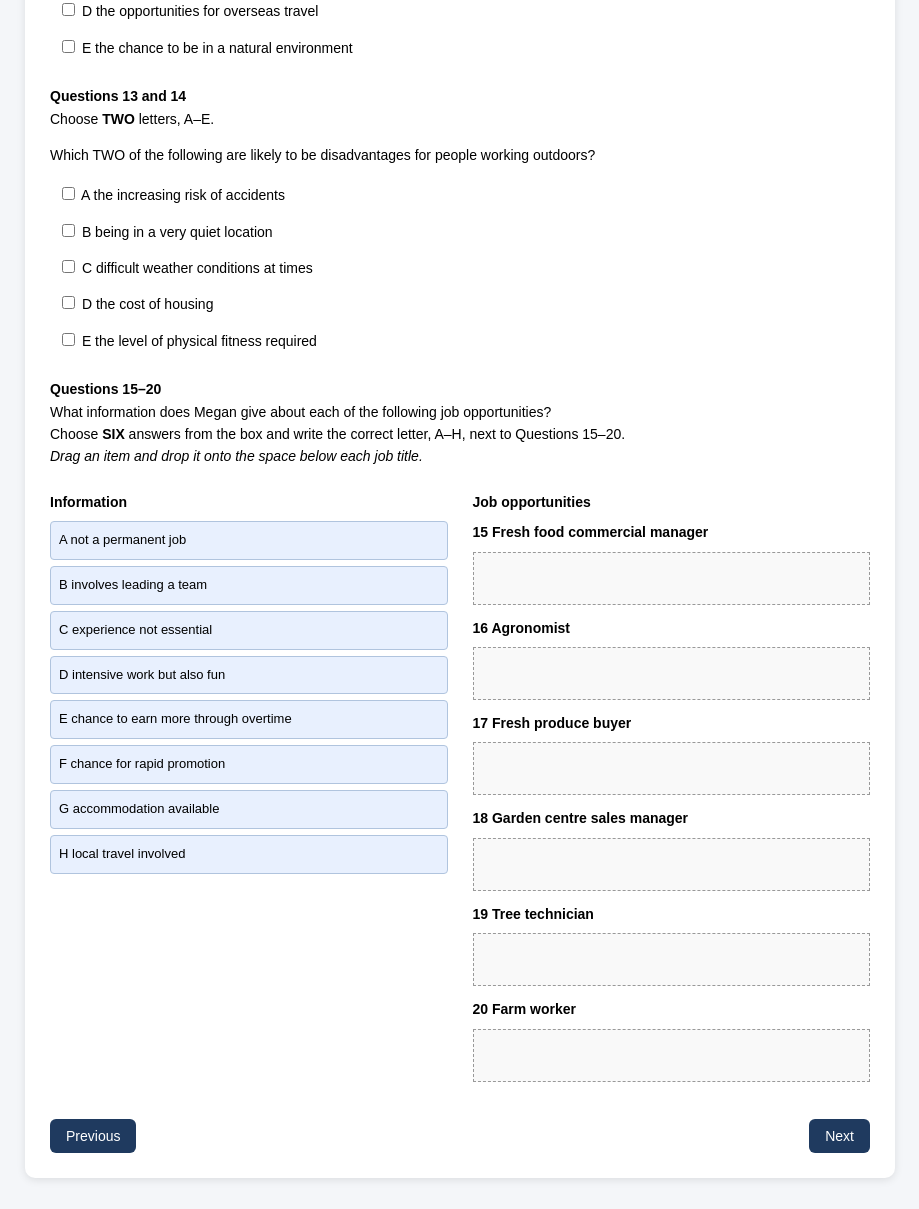
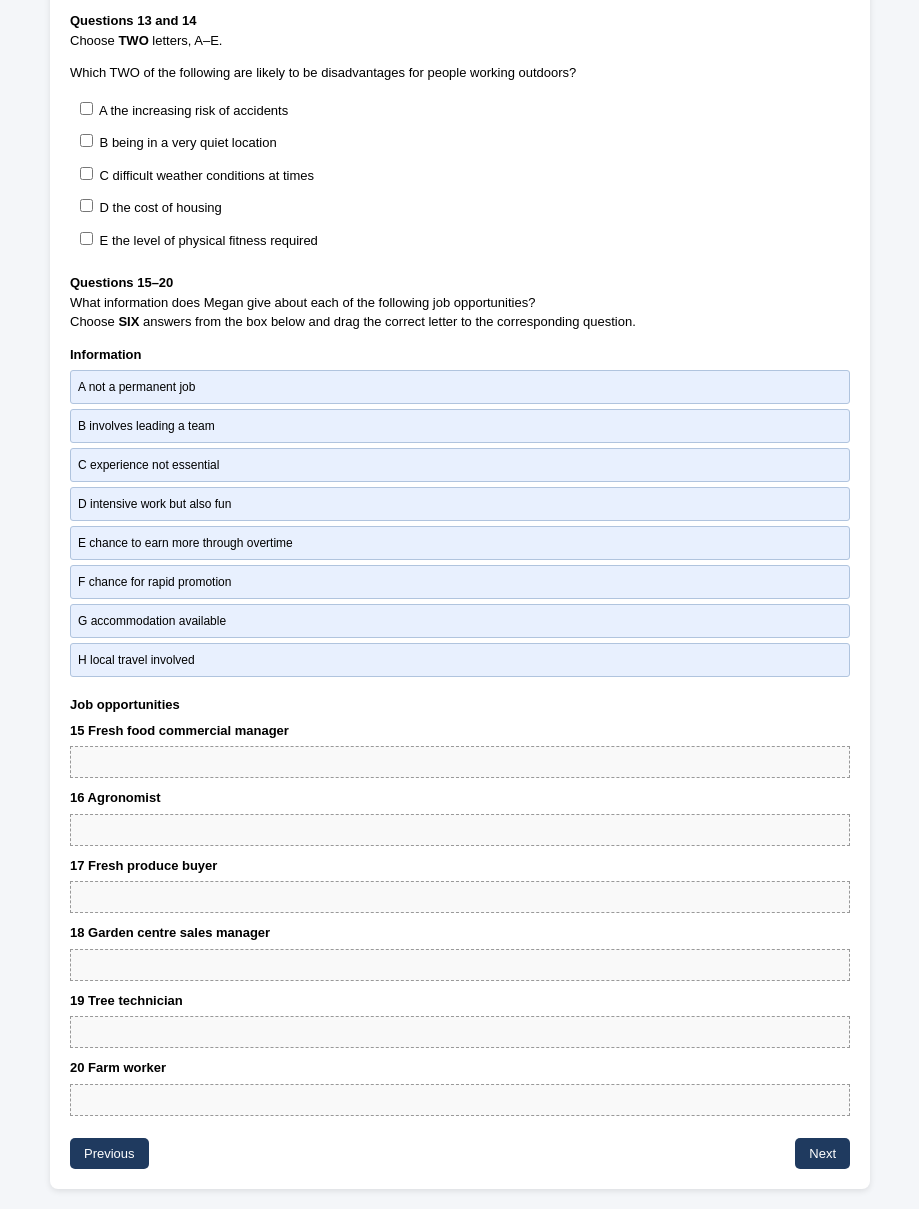
Before and after one commit to globalstandard08-cmd/IELTS-MOCK-TEST-V2, a plain HTML site: page listening-part2.html in a window 1280 px wide. Shown: the part 612-1821 px from the top of the page, without its empty margins (180-1099 px from the left). Drawn offline with Linux system fonts and the light colour scheme.

Commit message:
Update listening-part2.html

```diff
--- a/listening-part2.html
+++ b/listening-part2.html
@@ -10,46 +10,46 @@ body {
     font-family: Arial, sans-serif;
     background: #f4f6f9;
     margin: 0;
-    padding: 25px;
+    padding: 20px;
 }
 
 .container {
-    max-width: 820px;
+    max-width: 780px;
     margin: auto;
     background: white;
-    padding: 25px;
-    border-radius: 10px;
-    box-shadow: 0 2px 8px rgba(0,0,0,0.1);
+    padding: 20px;
+    border-radius: 8px;
+    box-shadow: 0 2px 6px rgba(0,0,0,0.1);
 }
 
 .logo {
     text-align: center;
-    margin-bottom: 15px;
+    margin-bottom: 12px;
 }
 
 .logo img {
-    height: 90px;
+    height: 80px;
     object-fit: contain;
 }
 
 .section-header {
     background-color: #1f3a5f;
     color: white;
-    padding: 10px 18px;
-    border-radius: 6px;
-    margin-bottom: 20px;
-    font-size: 16px;
+    padding: 8px 15px;
+    border-radius: 5px;
+    margin-bottom: 18px;
+    font-size: 15px;
     font-weight: bold;
 }
 
 .audio-player {
     background-color: #f8fbfe;
     border: 1px solid #d4e0ed;
-    border-radius: 6px;
-    padding: 12px;
-    margin-bottom: 20px;
+    border-radius: 5px;
+    padding: 10px;
+    margin-bottom: 18px;
     text-align: center;
-    font-size: 14px;
+    font-size: 13px;
 }
 
 audio {
@@ -59,71 +59,73 @@ audio {
 h1 {
     color: #1f3a5f;
     text-align: center;
-    margin-bottom: 18px;
-    font-size: 19px;
+    margin-bottom: 15px;
+    font-size: 18px;
 }
 
 .instructions {
     background-color: #f8fbfe;
-    border-left: 4px solid #1f3a5f;
-    padding: 12px;
-    margin-bottom: 20px;
-    line-height: 1.6;
-    font-size: 14px;
+    border-left: 3px solid #1f3a5f;
+    padding: 10px;
+    margin-bottom: 18px;
+    line-height: 1.5;
+    font-size: 13px;
 }
 
 .question-block {
-    margin-bottom: 22px;
-    line-height: 1.6;
-    font-size: 14px;
+    margin-bottom: 20px;
+    line-height: 1.5;
+    font-size: 13px;
 }
 
 .option-item {
-    margin: 6px 0;
-    padding: 4px 8px;
+    margin: 5px 0;
+    padding: 3px 6px;
     cursor: pointer;
-    font-size: 14px;
+    font-size: 13px;
 }
 
+/* --- Q15-20: FULL WIDTH, NO SIDE-BY-SIDE --- */
 .drag-container {
-    display: flex;
-    gap: 25px;
-    margin-top: 15px;
-    flex-wrap: wrap;
+    display: block;
+    margin-top: 12px;
 }
 
 .drag-box {
-    flex: 1;
-    min-width: 280px;
+    width: 100%;
+    margin-bottom: 18px;
 }
 
 .drag-box p {
-    font-size: 14px;
-    margin: 8px 0;
+    font-size: 13px;
+    margin: 6px 0;
 }
 
 .draggable-item {
     background: #e8f0fe;
     border: 1px solid #b0c4de;
-    padding: 8px;
-    margin: 6px 0;
-    border-radius: 4px;
+    padding: 7px;
+    margin: 5px 0;
+    border-radius: 3px;
     cursor: grab;
     user-select: none;
-    font-size: 13px;
+    font-size: 12px;
+    display: block;
 }
 
 .drop-target {
     background: #f9f9f9;
     border: 1px dashed #999;
-    padding: 8px;
-    min-height: 35px;
+    padding: 7px;
+    min-height: 32px;
     display: block;
-    margin: 4px 0 12px 0;
+    margin: 3px 0 10px 0;
     text-transform: uppercase;
     font-weight: bold;
     text-align: center;
-    font-size: 13px;
+    font-size: 12px;
+    width: 100%;
+    box-sizing: border-box;
 }
 
 .drop-target.highlight {
@@ -132,28 +134,28 @@ h1 {
 }
 
 .save-note {
-    margin-top: 12px;
+    margin-top: 10px;
     color: #28a745;
-    font-size: 13px;
+    font-size: 12px;
     text-align: center;
     display: none;
 }
 
 .nav-buttons {
-    margin-top: 25px;
+    margin-top: 22px;
     display: flex;
     justify-content: space-between;
 }
 
 .btn {
     display: inline-block;
-    padding: 9px 16px;
+    padding: 8px 14px;
     background: #1f3a5f;
     color: white;
     text-decoration: none;
-    border-radius: 6px;
+    border-radius: 5px;
     border: none;
-    font-size: 14px;
+    font-size: 13px;
     cursor: pointer;
 }
 
@@ -235,14 +237,13 @@ h1 {
         </div>
     </div>
 
-    <!-- Questions 15–20 -->
+    <!-- Questions 15–20: Options first, then each question below -->
     <div class="question-block">
         <p><strong>Questions 15–20</strong><br>
         What information does Megan give about each of the following job opportunities?<br>
-        Choose <strong>SIX</strong> answers from the box and write the correct letter, A–H, next to Questions 15–20.<br>
-        <em>Drag an item and drop it onto the space below each job title.</em></p>
+        Choose <strong>SIX</strong> answers from the box below and drag the correct letter to the corresponding question.</p>
 
-        <div class="drag-container">
+        <!-- Options Box (First) -->
         <div class="drag-box">
             <p><strong>Information</strong></p>
             <div class="draggable-item" draggable="true" data-value="A">A not a permanent job</div>
@@ -255,6 +256,7 @@ h1 {
             <div class="draggable-item" draggable="true" data-value="H">H local travel involved</div>
         </div>
 
+        <!-- Questions (Each below the options) -->
         <div class="drag-box">
             <p><strong>Job opportunities</strong></p>
 
@@ -277,7 +279,6 @@ h1 {
             <div class="drop-target" data-q="20"></div>
         </div>
     </div>
-    </div>
 
     <div id="saveNote" class="save-note">✓ Answers saved automatically</div>
 
@@ -289,7 +290,7 @@ h1 {
 
 <!-- JavaScript -->
 <script>
-// --- AUDIO CONTROL ---
+// --- AUDIO CONTROL: Prevent rewinding/seeking ---
 const audio = document.getElementById('listeningAudio');
 let lastValidTime = 0;
 
```
Lines whose indentation alone changed are shown as unchanged.
